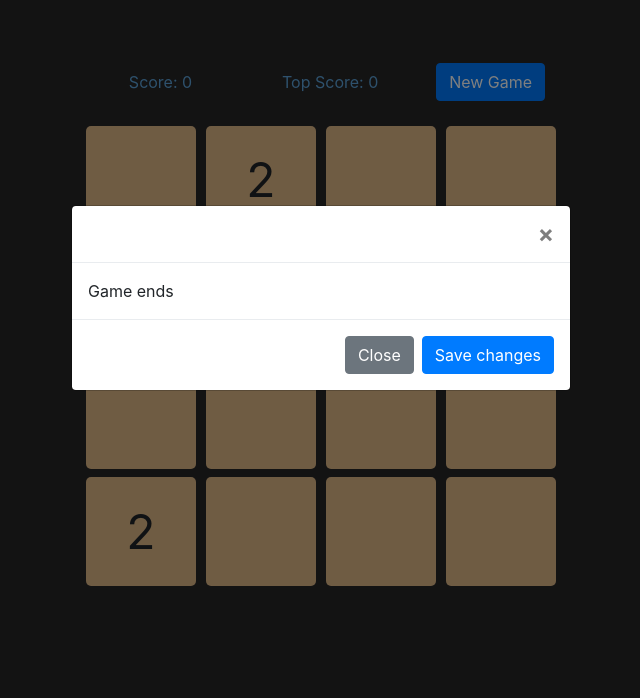
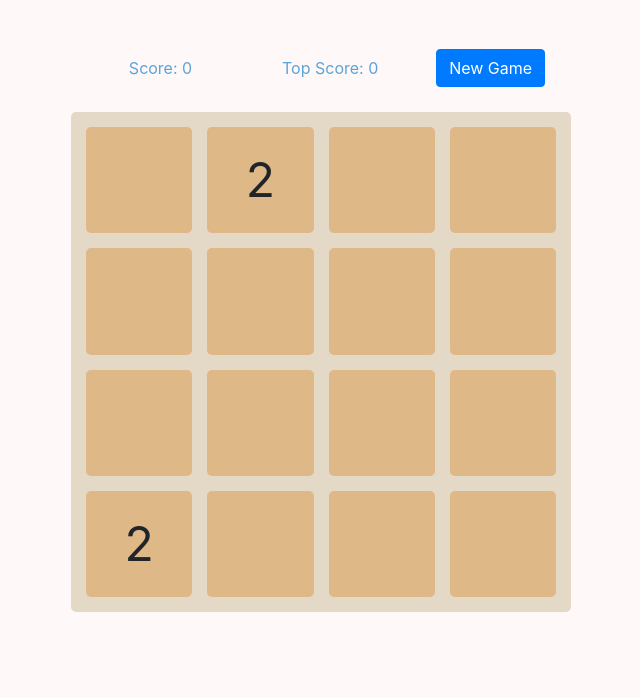
Before and after one commit to mkzheng972/reverse-2048, a React app: page / in a window 1280 px wide. Shown: the part 102-800 px from the top of the page, without its empty margins (319-959 px from the left). Built offline with nearby package versions, Linux system fonts and the light colour scheme.

Commit message:
worked on css of grid and added localstorage to swipes functionality

```diff
--- a/client/components/grid/GameEndModal.js
+++ b/client/components/grid/GameEndModal.js
@@ -22,7 +22,12 @@ const GameEndModal = () => {
               <span aria-hidden='true'>&times;</span>
             </button>
           </div>
-          <div className='modal-body'>Game ends</div>
+          <div
+            className='modal-body'
+            style={{ textAlign: 'center', fontSize: '24px' }}
+          >
+            Game ends
+          </div>
           <div className='modal-footer'>
             <button
               type='button'
@@ -30,9 +35,6 @@ const GameEndModal = () => {
               data-dismiss='modal'
             >
               Close
-            </button>
-            <button type='button' className='btn btn-primary'>
-              Save changes
             </button>
           </div>
         </div>
--- a/client/components/grid/Grid.css
+++ b/client/components/grid/Grid.css
@@ -10,11 +10,9 @@
 /* grid */
 .game-container {
   /* background-color: black; */
-  /* height: 500px;
-  width: 500px; */
   /* position: absolute; */
-  height: 70vh;
-  width: 90vw;
+  min-height: 70vh;
+  width: 500px;
   display: flex;
   justify-content: center;
 }
@@ -30,26 +28,31 @@
 }
 
 .grid-container {
-  outline: none;
   /* position: absolute;
   z-index: 1; */
-  height: 95%;
-  width: 90vw;
+  background-color: rgb(228, 216, 199);
   outline: none;
-  max-width: 500px;
+  height: 500px;
+  width: 500px;
+  padding: 15px;
+  border-radius: 5px;
 }
 
 .grid-row {
   display: flex;
-  justify-content: center;
-  height: 22%;
+  flex-direction: row;
+  margin-bottom: 15px;
+}
+
+.grid-row:last-child {
+  margin: 0px;
 }
 
 .grid-cell {
-  width: 22%;
-  height: 93%;
+  height: 106.25px;
+  width: 106.25px;
   background-color: burlywood;
-  margin-right: 10px;
+  margin-right: 15px;
   display: flex;
   justify-content: center;
   align-items: center;
--- a/client/components/grid/Grid.js
+++ b/client/components/grid/Grid.js
@@ -28,6 +28,7 @@ const Grid = () => {
     if (savedScore) {
       setTopScore(savedScore)
     }
+    // $('#myModalCenter').modal({ show: true })
   }, [])
 
   // runs when gridChange variable is changes, updates grid state
@@ -46,8 +47,7 @@ const Grid = () => {
     down: 40,
   }
 
-  $('#myModalCenter').modal({ show: true })
-
+  // for computer inputs
   function handleKey(event) {
     const keycode = event.keyCode
     if (set.has(keycode)) {
@@ -103,7 +103,7 @@ const Grid = () => {
           // end the game
           // TODO: create a popup, and button that refreshes the box
           console.log('Game Ends')
-          $('#myModal').modal({ show: true })
+          $('#myModalCenter').modal({ show: true })
         }
       }
     }
@@ -130,6 +130,7 @@ const Grid = () => {
   // const [initialX, setInitialX] = useState(null)
   // const [initialY, setInitialY] = useState(null)
 
+  // for mobile swipes
   function handleTouchStart(e) {
     console.log('begin of handlestart')
     initialX = e.touches[0].clientX
@@ -195,6 +196,17 @@ const Grid = () => {
     const currScore = score + sum
     setScore(currScore)
 
+    if (localStorage.getItem('topScore') === null) {
+      localStorage.setItem('topScore', currScore.toString())
+    } else {
+      const savedTopScore = parseInt(localStorage.getItem('topScore'))
+      // current score is greater than saved top score
+      if (currScore > savedTopScore) {
+        localStorage.setItem('topScore', currScore.toString())
+        setTopScore(currScore)
+      }
+    }
+
     const arrayPostMove = JSON.stringify(grid)
     const emptyCellsArr = getEmptyCells(grid)
 
@@ -204,6 +216,7 @@ const Grid = () => {
       const checkMove = canMove(grid)
       if (checkMove === false) {
         console.log('Game Ends')
+        $('#myModalCenter').modal({ show: true })
       }
     }
 
--- a/client/index.css
+++ b/client/index.css
@@ -2,7 +2,8 @@
   display: flex;
   flex-direction: column;
   min-height: 100vh;
-  background-color: #272626;
+  background-color: #fff8f8;
+  /* background-color: #272626; */
 }
 
 /* Use cases include disabling the pull-to-refresh feature on mobile, removing overscroll glow and rubberbanding effects, and preventing page content from scrolling when it's beneath a modal/overlay. */
@@ -10,3 +11,7 @@
 body {
   overscroll-behavior: contain;
 }
+
+body.prevent-scroll {
+  overflow: hidden;
+}
```
